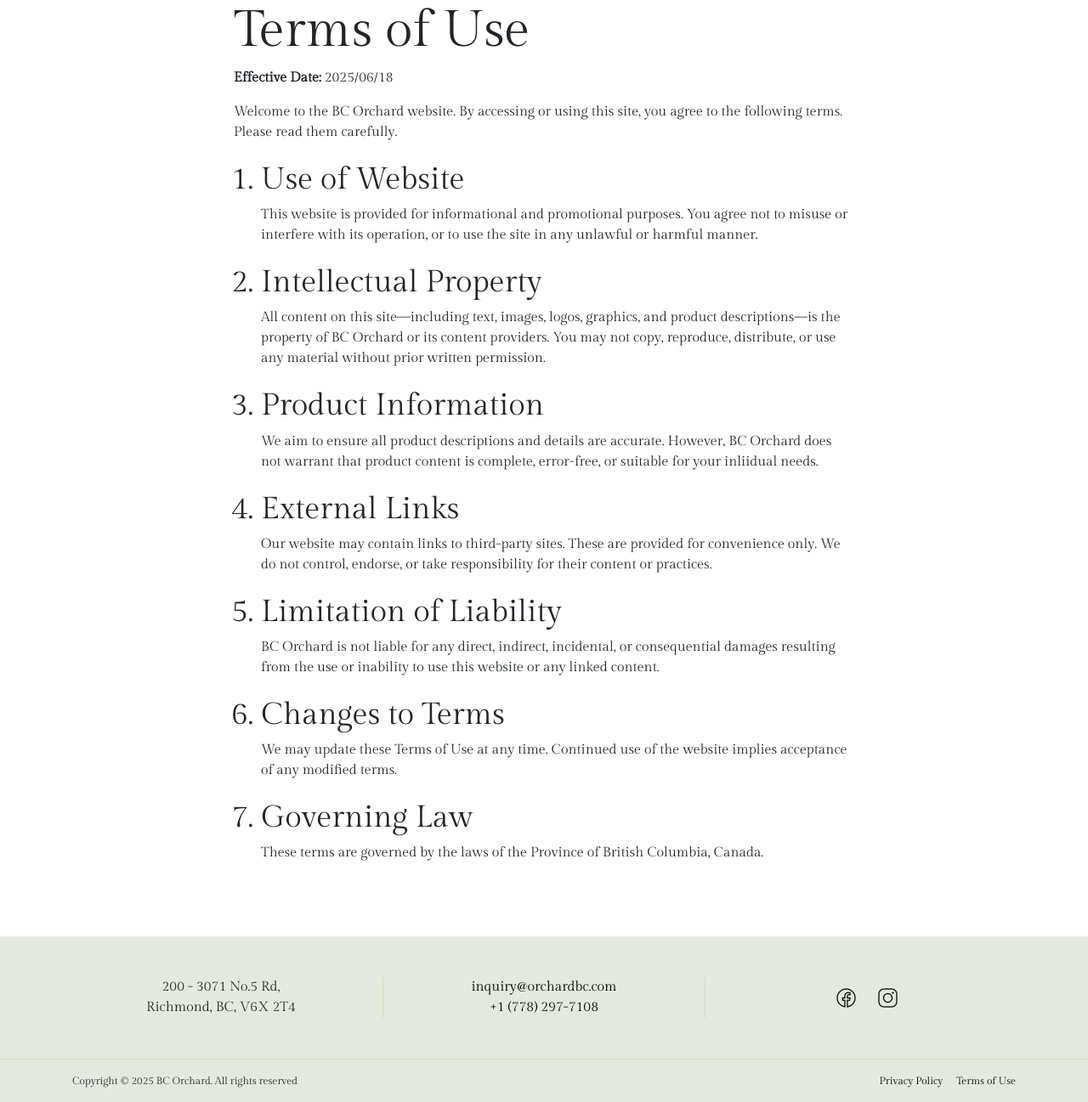
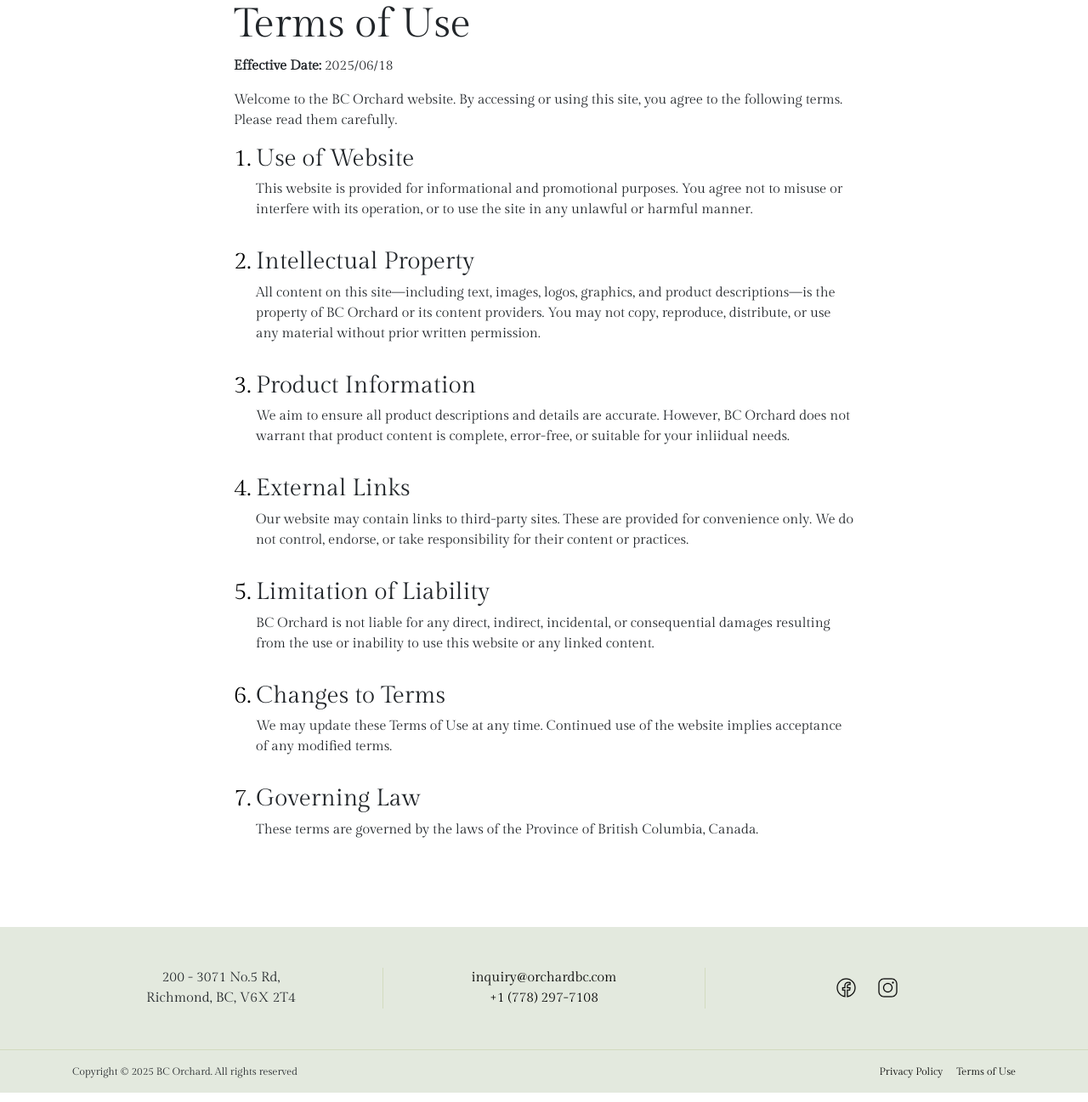
Before and after one commit to Intelli-Management-Group/OrchardBC, a PHP site: page /terms-of-use.php in a window 1280 px wide. Shown: the part 120-1417 px from the top of the page at 85% size. Run offline with PHP 8.4, Linux system fonts and the light colour scheme; some libraries are stand-ins or nearby versions.

Commit message:
update privacy and terms' pages' styles

```diff
--- a/css/style.css
+++ b/css/style.css
@@ -876,6 +876,7 @@
     display: flex;
     align-items: center;
     justify-content: center;
+    text-align: center;
     font-size: 20px;
     color: #37a6ca;
     line-height: 0.8;
--- a/terms-of-use.php
+++ b/terms-of-use.php
@@ -13,54 +13,78 @@
         color: black !important;
     }
 
-    .section::marker {
-        font-size: clamp(1.75rem, 3.5vw, 2.25rem);
+    /* .section::marker {
+        font-size: clamp(1.5rem, 3vw, 1.75rem);
+    } */
+
+    /* Custom list counter */
+    ol.custom-ol {
+        list-style: none;
+        counter-reset: section;
+        padding-left: 0;
+    }
+
+    ol.custom-ol>li.section {
+        counter-increment: section;
+        position: relative;
+        padding-left: 26px;
+        margin-bottom: 2rem;
+    }
+
+    ol.custom-ol>li.section::before {
+        content: counter(section) ".";
+        position: absolute;
+        left: 0;
+        top: 0;
+        font-size: clamp(1.5rem, 3vw, 1.75rem);
+        color: black;
+        line-height: 1.2;
     }
 </style>
 
 <div class="container">
     <div class="row section-padding-sm pt-md-0">
         <div class="col-12 col-lg-10 col-xl-8 mx-auto">
-            <h2>Terms of Use</h2>
+            <h3>Terms of Use</h3>
             <p><strong>Effective Date:</strong> 2025/06/18</p>
 
             <div class="section">
                 <p>Welcome to the BC Orchard website. By accessing or using this site, you agree to the following terms. Please read them carefully.</p>
             </div>
 
-            <ol>
+            <ol class="custom-ol">
                 <li class="section">
-                    <h4>Use of Website</h4>
+                    <h5>Use of Website</h5>
                     <p>This website is provided for informational and promotional purposes. You agree not to misuse or interfere with its operation, or to use the site in any unlawful or harmful manner.</p>
                 </li>
 
                 <li class="section">
-                    <h4>Intellectual Property</h4>
+                    <h5>Intellectual Property</h5>
                     <p>All content on this site—including text, images, logos, graphics, and product descriptions—is the property of BC Orchard or its content providers. You may not copy, reproduce, distribute, or use any material without prior written permission.</p>
                 </li>
 
                 <li class="section">
-                    <h4>Product Information</h4>
+                    <h5>Product Information</h5>
                     <p>We aim to ensure all product descriptions and details are accurate. However, BC Orchard does not warrant that product content is complete, error-free, or suitable for your inliidual needs.</p>
                 </li>
 
                 <li class="section">
-                    <h4>External Links</h4>
+                    <h5>External Links</h5>
                     <p>Our website may contain links to third-party sites. These are provided for convenience only. We do not control, endorse, or take responsibility for their content or practices.</p>
                 </li>
 
                 <li class="section">
-                    <h4>Limitation of Liability</h4>
+                    <h5>Limitation of Liability</h5>
                     <p>BC Orchard is not liable for any direct, indirect, incidental, or consequential damages resulting from the use or inability to use this website or any linked content.</p>
                 </li>
 
                 <li class="section">
-                    <h4>Changes to Terms</h4>
+                    <h5>Changes to Terms</h5>
                     <p>We may update these Terms of Use at any time. Continued use of the website implies acceptance of any modified terms.</p>
                 </li>
 
                 <li class="section">
-                    <h4>Governing Law</h4>
+                    <h5>Governing Law</h5>
                     <p>These terms are governed by the laws of the Province of British Columbia, Canada.</p>
                 </li>
             </ol>
```
Also changed, not shown: privacy-policy.php (+7 -12 lines).
